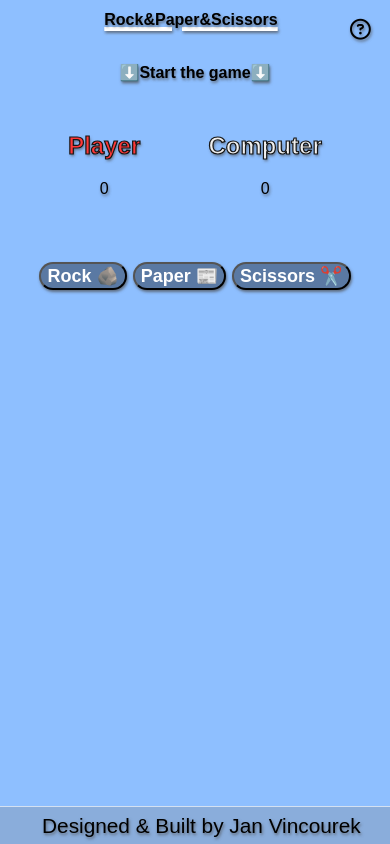
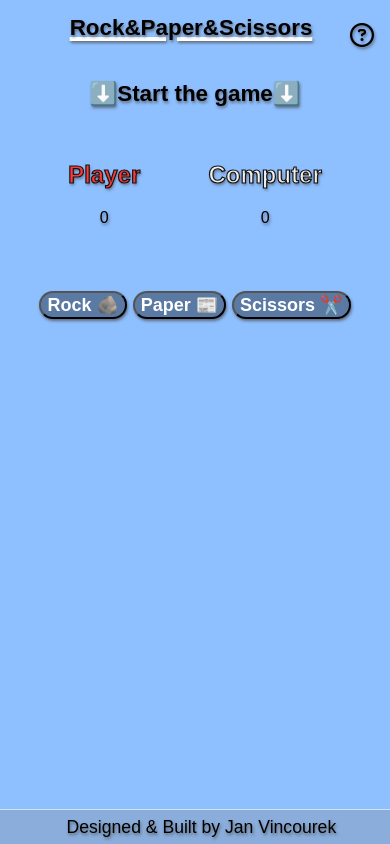
Before and after one commit to Vincasmen/Rock-Paper-Scissors, a plain HTML site: page index.html in a window 390 px wide. Drawn offline with Linux system fonts and the light colour scheme.

Commit message:
Mobile changes

```diff
--- a/styles.css
+++ b/styles.css
@@ -15,7 +15,7 @@ body {
 }
 
 #info-icon {
-  font-size: clamp(1.3rem, 4vw, 2.3rem);
+  font-size: clamp(1.5rem, 4vw, 2.3rem);
   color: rgb(0, 0, 0);
   z-index: 30;
   position: absolute;
@@ -48,7 +48,7 @@ i:active {
 }
 
 h1 {
-  font-size: clamp(1rem, 4vw, 2.3rem);
+  font-size: clamp(1.4rem, 4vw, 2.3rem);
   text-align: center;
   text-decoration: underline;
   text-decoration-color: rgb(255, 255, 255);
@@ -99,7 +99,7 @@ button:active {
 }
 
 .winner {
-  font-size: clamp(1rem, 4vw, 2rem);
+  font-size: clamp(1.4rem, 4vw, 2rem);
   position: relative;
   display: flex;
   text-align: center;
@@ -163,7 +163,7 @@ button:active {
 }
 
 .footer-text {
-  font-size: clamp(1.3rem, 4vw, 1rem);
+  font-size: clamp(1.1rem, 4vw, 1rem);
   text-decoration: none;
   color: rgb(0, 0, 0);
 }
```
